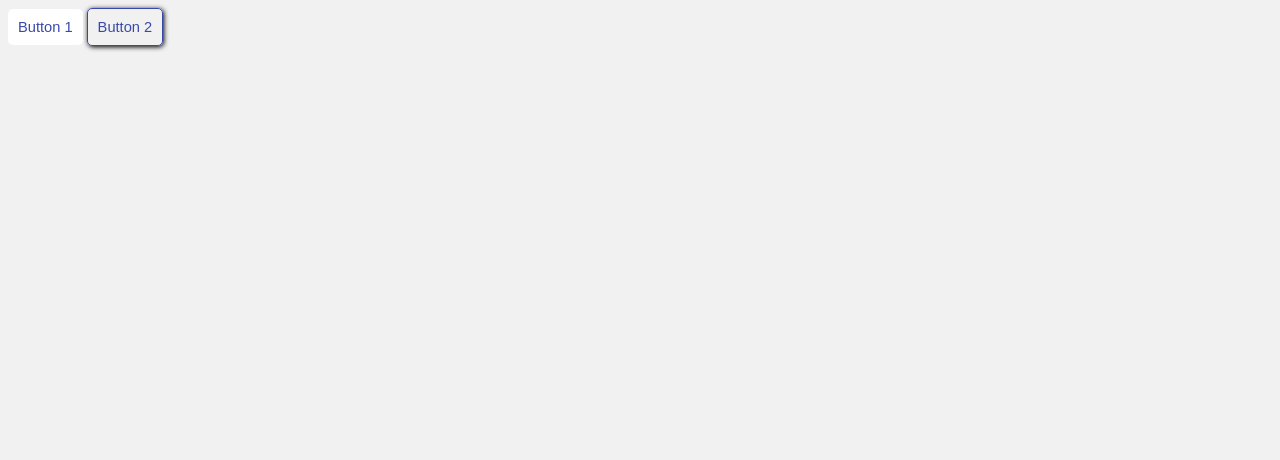
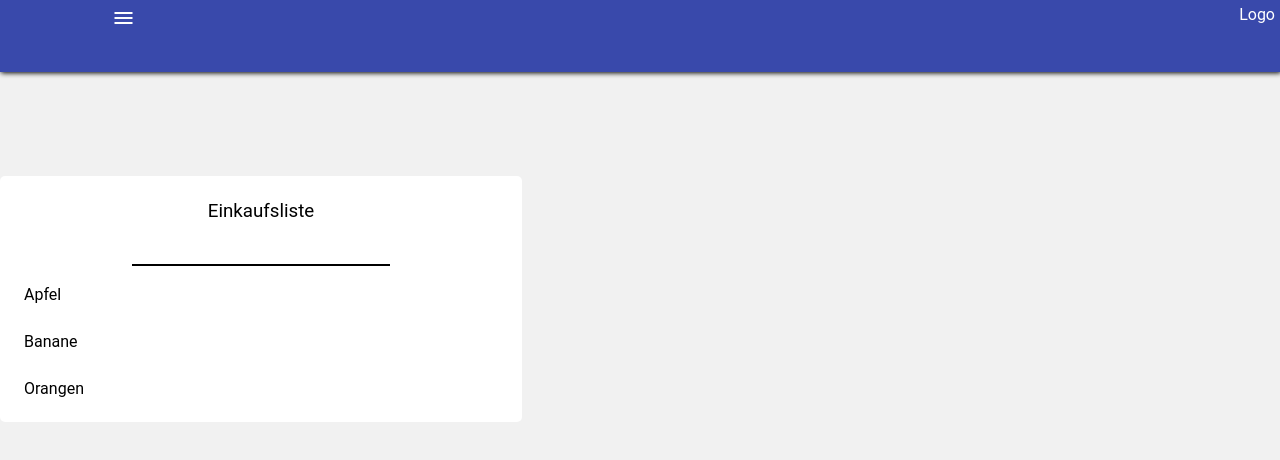
Before and after one commit to mikareich/mm-styles, a plain HTML site: page index.html in a window 1280 px wide. Drawn offline with Linux system fonts and the light colour scheme.

Commit message:
Co-authored-by: minh <mn13112004@gmail.com>

```diff
--- a/index.html
+++ b/index.html
@@ -5,21 +5,42 @@
     <meta name="viewport" content="width=device-width, initial-scale=1.0" />
     <meta http-equiv="X-UA-Compatible" content="ie=edge" />
     <title>mm-styles</title>
-    <link rel="stylesheet" href="./styles/inputs/button/buttons.css" />
+    <link rel="stylesheet" href="./styles/styles.css" />
+    <link rel="stylesheet" href="./styles/top-app-bar/top-app-bar.css" />
+    <link
+      href="https://fonts.googleapis.com/icon?family=Material+Icons"
+      rel="stylesheet"
+    />
+    <link rel="stylesheet" href="./styles/lists/lists.css" />
   </head>
   <style>
     html,
     body {
       height: 100%;
       background: rgb(241, 241, 241);
+      margin: 0%;
     }
     .mm-styles_list {
+      position: absolute;
+      top: 20%;
       width: 40%;
     }
   </style>
   <body>
-    <button class="mm-styles_button">Button 1</button>
-    <button class="mm-styles_button_outline">Button 2</button>
-
+    <!-- -->
+    <header class="mm-styles_top-app-bar">
+      <div data-header-title>
+        <i class="material-icons">menu</i>
+      </div>
+      <div data-header-option class="mm-styles_right">Logo</div>
+    </header>
+    <ol class="mm-styles_list">
+      <li class="mm-styles_list-title"><h3>Einkaufsliste</h3></li>
+      <br>
+      <hr />
+      <li class="mm-styles_list-li select">Apfel</li>
+      <li class="mm-styles_list-li">Banane</li>
+      <li class="mm-styles_list-li">Orangen</li>
+    </ol>
   </body>
 </html>
```
